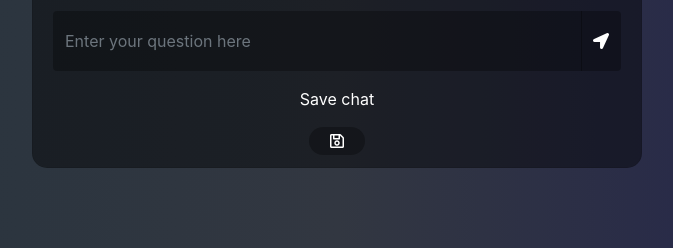
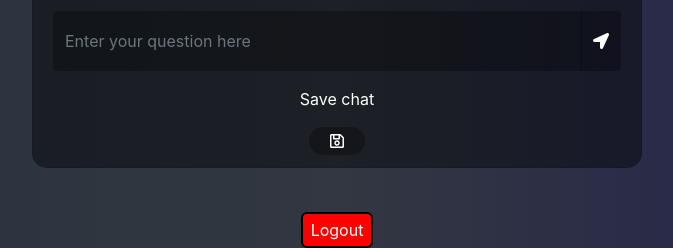
Before and after one commit to aviveliyahu/zefat_final_project, a Flask app: page /main in a window 1280 px wide. Shown: the part 552-800 px from the top of the page, without its empty margins (303-976 px from the left). Run offline with Flask 3, Linux system fonts and the light colour scheme; some libraries are stand-ins or nearby versions.

Commit message:
Exit button

```diff
--- a/templates/index.html
+++ b/templates/index.html
@@ -51,5 +51,50 @@
 				</div>
 			</div>
 		</div>
+
     </body>
+	<form id="logoutForm" action="/logout" method="post">
+		<button type="submit">Logout</button>
+	<script>
+	document.getElementById('logoutForm').addEventListener('submit', function(event) {
+		event.preventDefault();
+		fetch(this.action, { method: 'POST' })
+			.then(() => {
+				window.location.href = 'http://127.0.0.1:5000/';
+			});
+	});
+	</script>
+				<style>
+					body{
+				height: 100%;
+				margin: 0;
+				padding: 0;
+				display: flex;
+				flex-direction: column;
+				justify-content: flex-end;
+				align-items: center;
+        }
+        #logoutForm {
+            width: 100%;
+            margin: 0;
+            padding: 0;
+            position: absolute;
+            bottom: 0;
+            text-align: center;
+        }
+			button {
+				font-size: 16px;
+				padding: 4px 8px;
+				border: 2px solid black;
+				background-color: red;
+				color: white;
+				border-radius: 6px;
+				cursor: pointer;
+				margin: 0;
+			}
+					button:hover {
+						background-color: #b0b0b0;
+					}
+				</style>
+			</form>
 </html>
```
